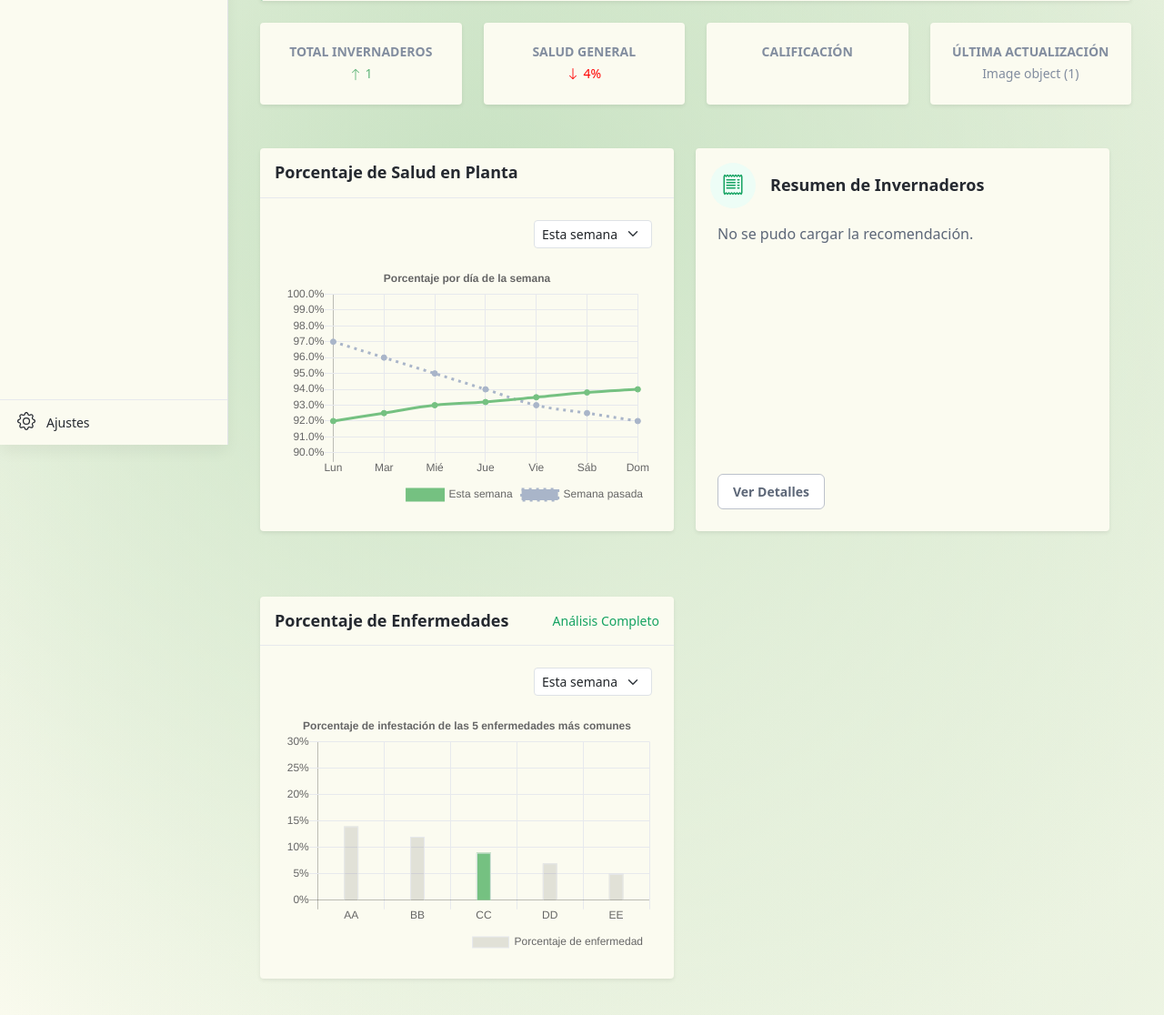
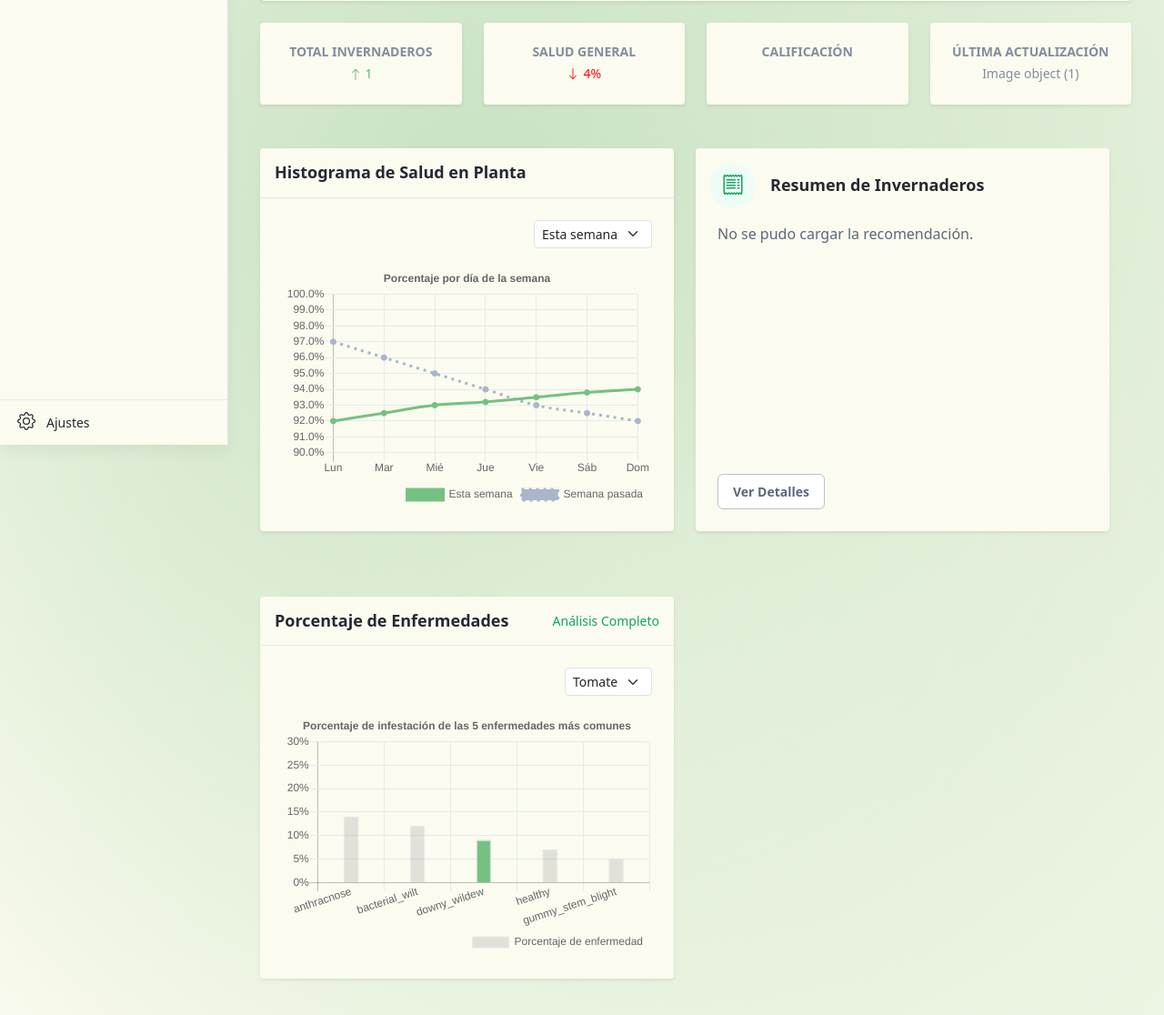
Before and after one commit to n-donati/GreenGuard, a Django app: template dashboard/templates/dashboard.html in a window 1280 px wide. Shown: the part 311-1427 px from the top of the page at 91% size. Run offline with Django 5.2, Linux system fonts and the light colour scheme; the template is opened without the code that fills it: values that come from a table or form of the project are taken from there, others are empty; data comes from the database, SQL or seed files in the repository; some libraries are stand-ins or nearby versions.

Commit message:
[UPDATE] dashboard charts

```diff
--- a/dashboard/templates/dashboard.html
+++ b/dashboard/templates/dashboard.html
@@ -272,7 +272,7 @@
 								<div class="app-card-header p-3">
 									<div class="row justify-content-between align-items-center">
 										<div class="col-auto">
-											<h4 class="app-card-title">Porcentaje de Salud en Planta</h4>
+											<h4 class="app-card-title">Histograma de Salud en Planta</h4>
 										</div><!--//col-->
 										<div class="col-auto">
 											<div class="card-header-action">
@@ -347,10 +347,9 @@
 								<div class="app-card-body p-3 p-lg-4">
 									<div class="mb-3 d-flex">
 										<select class="form-select form-select-sm ms-auto d-inline-flex w-auto">
-											<option value="1" selected>Esta semana</option>
-											<option value="2">Hoy</option>
-											<option value="3">Este Mes</option>
-											<option value="3">Este Año</option>
+											<option value="1" selected>Tomate</option>
+											<option value="3">Pepino</option>
+											<option value="3">Arroz</option>
 										</select>
 									</div>
 									<div class="chart-container">
--- a/static/assets/js/index-charts.js
+++ b/static/assets/js/index-charts.js
@@ -113,7 +113,7 @@ var lineChartConfig = {
 var barChartConfig = {
     type: 'bar',
     data: {
-        labels: ['AA', 'BB', 'CC', 'DD', 'EE'],
+        labels: ['anthracnose', 'bacterial_wilt', 'downy_wildew', 'healthy', 'gummy_stem_blight'],
         datasets: [{
             label: 'Porcentaje de enfermedad',
             backgroundColor: [
```
